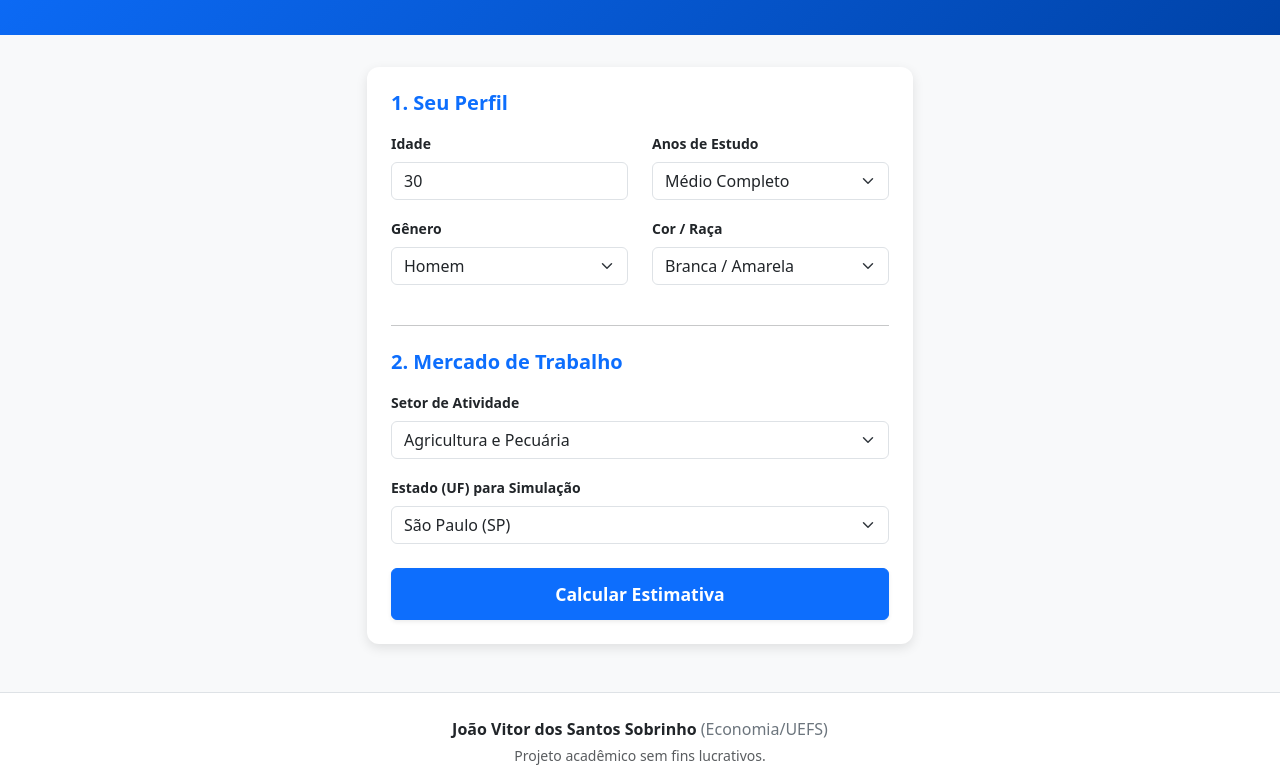
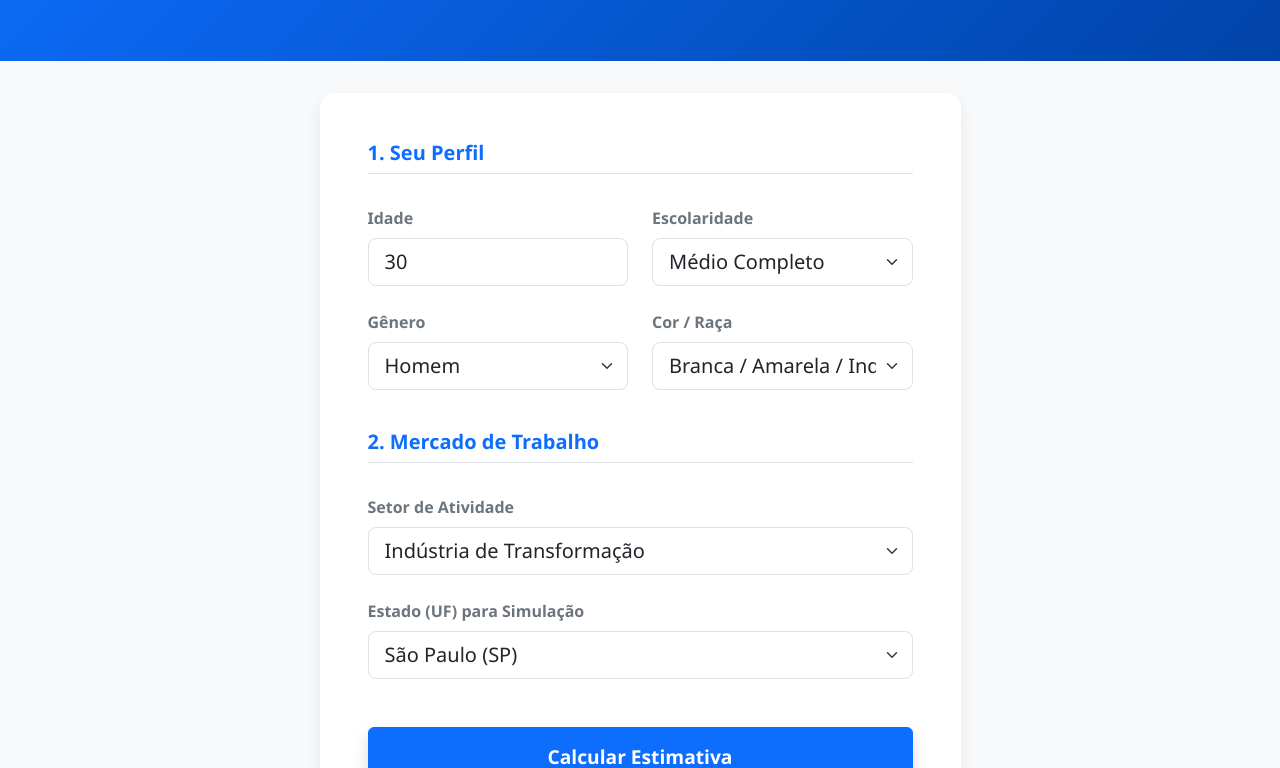
Before and after one commit to jvssobrinho/calculadora-salario, a plain HTML site: page index.html in a window 1280 px wide. Shown: the part 147-915 px from the top of the page. Drawn offline with nearby package versions, Linux system fonts and the light colour scheme.

Commit message:
Update index.html

```diff
--- a/index.html
+++ b/index.html
@@ -6,103 +6,106 @@
     <title>Simulador de Salários Brasil 2025</title>
     <link href="https://cdn.jsdelivr.net/npm/bootstrap@5.3.0/dist/css/bootstrap.min.css" rel="stylesheet">
     <style>
-        body { background-color: #f8f9fa; }
-        .card { box-shadow: 0 4px 12px rgba(0,0,0,0.1); border: none; border-radius: 12px; }
-        .header-bg { background: linear-gradient(135deg, #0d6efd, #0043a8); color: white; padding: 2.5rem 0; margin-bottom: 2rem; }
+        body { background-color: #f8f9fa; font-family: 'Segoe UI', Tahoma, Geneva, Verdana, sans-serif; }
+        .card { box-shadow: 0 8px 16px rgba(0,0,0,0.08); border: none; border-radius: 15px; }
+        .header-bg { background: linear-gradient(135deg, #0d6efd, #0043a8); color: white; padding: 3rem 0; margin-bottom: 2rem; }
 
         .result-box {
             background-color: #ffffff;
-            border: 2px solid #e9ecef;
-            border-radius: 12px;
-            padding: 25px;
+            border: 1px solid #dee2e6;
+            border-left: 5px solid #198754;
+            border-radius: 8px;
+            padding: 30px;
             text-align: center;
             display: none;
-            margin-top: 25px;
-            animation: fadeIn 0.5s ease-in-out;
+            margin-top: 30px;
+            box-shadow: 0 4px 12px rgba(0,0,0,0.05);
+            animation: fadeIn 0.6s ease-out;
         }
-        @keyframes fadeIn { from { opacity: 0; transform: translateY(10px); } to { opacity: 1; transform: translateY(0); } }
+        @keyframes fadeIn { from { opacity: 0; transform: translateY(20px); } to { opacity: 1; transform: translateY(0); } }
 
-        .result-value { font-size: 2.8rem; font-weight: 800; color: #198754; line-height: 1.2; }
-        .result-range { font-size: 1.1rem; color: #6c757d; margin-top: 5px; font-weight: 500; }
-        .badge-uf { background-color: #e3f2fd; color: #0d6efd; padding: 5px 10px; border-radius: 20px; font-size: 0.85rem; font-weight: 600; margin-bottom: 10px; display: inline-block; }
+        .result-value { font-size: 3.5rem; font-weight: 800; color: #198754; letter-spacing: -1px; margin: 10px 0; }
+        .result-range { font-size: 1.15rem; color: #495057; background-color: #f8f9fa; padding: 10px; border-radius: 8px; display: inline-block; margin-top: 10px; border: 1px solid #e9ecef; }
+        .badge-uf { background-color: #e7f1ff; color: #0d6efd; padding: 6px 12px; border-radius: 30px; font-size: 0.9rem; font-weight: 700; text-transform: uppercase; letter-spacing: 0.5px; }
 
-        /* Ajuste do botão */
-        .btn-calc { padding: 12px; font-size: 1.1rem; font-weight: 600; }
+        .btn-calc { padding: 15px; font-size: 1.2rem; font-weight: 700; transition: all 0.3s; }
+        .btn-calc:hover { transform: translateY(-2px); box-shadow: 0 4px 10px rgba(13, 110, 253, 0.3); }
+
+        footer a { color: inherit; text-decoration: none; border-bottom: 1px dotted #6c757d; }
+        footer a:hover { color: #0d6efd; border-bottom: 1px solid #0d6efd; }
     </style>
 </head>
 <body class="d-flex flex-column min-vh-100">
 
     <div class="header-bg text-center">
-        <h1 class="fw-bold">💰 Simulador de Salários Brasil</h1>
-        <p class="lead opacity-75">Baseado em dados da PNADc 2025 (IBGE) e Microeconometria</p>
+        <h1 class="fw-bold display-5">💰 Simulador de Salários Brasil</h1>
+        <p class="lead opacity-90">Baseado em dados da PNADc 2025 (IBGE) e Microeconometria</p>
     </div>
 
     <div class="container pb-5 flex-grow-1">
         <div class="row justify-content-center">
-            <div class="col-md-8 col-lg-6">
-                <div class="card p-4">
+            <div class="col-md-8 col-lg-7">
+                <div class="card p-4 p-md-5">
                     <form id="salaryForm">
-                        <h5 class="mb-3 text-primary fw-bold">1. Seu Perfil</h5>
-
-                        <div class="row">
-                            <div class="col-6 mb-3">
-                                <label class="form-label small fw-bold">Idade</label>
-                                <input type="number" class="form-control" id="idade" value="30" min="14" max="80" required>
+                        <div class="row g-4 mb-4">
+                            <div class="col-12">
+                                <h5 class="text-primary fw-bold border-bottom pb-2">1. Seu Perfil</h5>
                             </div>
-                            <div class="col-6 mb-3">
-                                <label class="form-label small fw-bold">Anos de Estudo</label>
-                                <select class="form-select" id="estudo">
+                            <div class="col-md-6">
+                                <label class="form-label fw-bold text-secondary">Idade</label>
+                                <input type="number" class="form-control form-control-lg" id="idade" value="30" min="14" max="80" required>
+                            </div>
+                            <div class="col-md-6">
+                                <label class="form-label fw-bold text-secondary">Escolaridade</label>
+                                <select class="form-select form-select-lg" id="estudo">
                                     <option value="0">Sem instrução</option>
-                                    <option value="4">Fundamental Inc.</option>
-                                    <option value="9">Fundamental Comp.</option>
+                                    <option value="4">Fundamental Incompleto</option>
+                                    <option value="9">Fundamental Completo</option>
                                     <option value="12" selected>Médio Completo</option>
                                     <option value="16">Superior Completo</option>
-                                    <option value="18">Pós-Graduação</option>
+                                    <option value="18">Pós-Graduação (Mestrado/Dout)</option>
                                 </select>
                             </div>
-                        </div>
-
-                        <div class="row">
-                            <div class="col-6 mb-3">
-                                <label class="form-label small fw-bold">Gênero</label>
-                                <select class="form-select" id="sexo">
+                            <div class="col-md-6">
+                                <label class="form-label fw-bold text-secondary">Gênero</label>
+                                <select class="form-select form-select-lg" id="sexo">
                                     <option value="homem">Homem</option>
                                     <option value="mulher">Mulher</option>
                                 </select>
                             </div>
-                            <div class="col-6 mb-3">
-                                <label class="form-label small fw-bold">Cor / Raça</label>
-                                <select class="form-select" id="cor">
-                                    <option value="branca">Branca / Amarela</option>
+                            <div class="col-md-6">
+                                <label class="form-label fw-bold text-secondary">Cor / Raça</label>
+                                <select class="form-select form-select-lg" id="cor">
+                                    <option value="branca">Branca / Amarela / Indígena</option>
                                     <option value="preta">Preta / Parda</option>
                                 </select>
                             </div>
                         </div>
 
-                        <hr class="my-4">
-                        <h5 class="mb-3 text-primary fw-bold">2. Mercado de Trabalho</h5>
-
-                        <div class="mb-3">
-                            <label class="form-label small fw-bold">Setor de Atividade</label>
-                            <select class="form-select" id="setor">
-                                <option value="1">Agricultura e Pecuária</option>
-                                <option value="2">Indústria Geral</option>
-                                <option value="3">Indústria de Transformação</option>
+                        <div class="row g-4 mb-4">
+                            <div class="col-12">
+                                <h5 class="text-primary fw-bold border-bottom pb-2 mt-3">2. Mercado de Trabalho</h5>
+                            </div>
+                            <div class="col-12">
+                                <label class="form-label fw-bold text-secondary">Setor de Atividade</label>
+                                <select class="form-select form-select-lg" id="setor">
+                                    <option value="1">Agricultura, Pecuária e Silvicultura</option>
+                                    <option value="2">Indústria Extrativa</option>
+                                    <option value="3" selected>Indústria de Transformação</option>
                                     <option value="4">Eletricidade e Gás</option>
-                                <option value="5">Saneamento e Resíduos</option>
+                                    <option value="5">Água, Esgoto e Gestão de Resíduos</option>
                                     <option value="6">Construção Civil</option>
-                                <option value="7">Comércio e Reparação</option>
-                                <option value="8">Transporte e Correio</option>
+                                    <option value="7">Comércio e Reparação de Veículos</option>
+                                    <option value="8">Transporte, Armazenagem e Correio</option>
                                     <option value="9">Alojamento e Alimentação</option>
-                                <option value="10">Tecnologia e Informação</option>
-                                <option value="11">Administração Pública</option>
-                                <option value="12">Educação, Saúde e Serviços</option>
+                                    <option value="10">Informação e Comunicação (TI)</option>
+                                    <option value="11">Administração Pública e Defesa</option>
+                                    <option value="12">Educação, Saúde e Serviços Sociais</option>
                                 </select>
                             </div>
-
-                        <div class="mb-4">
-                            <label class="form-label small fw-bold">Estado (UF) para Simulação</label>
-                            <select class="form-select" id="uf">
+                            <div class="col-12">
+                                <label class="form-label fw-bold text-secondary">Estado (UF) para Simulação</label>
+                                <select class="form-select form-select-lg" id="uf">
                                     <option value="11">Rondônia (RO)</option>
                                     <option value="12">Acre (AC)</option>
                                     <option value="13">Amazonas (AM)</option>
@@ -113,7 +116,7 @@
                                     <option value="21">Maranhão (MA)</option>
                                     <option value="22">Piauí (PI)</option>
                                     <option value="23">Ceará (CE)</option>
-                                <option value="24">Rio G. do Norte (RN)</option>
+                                    <option value="24">Rio Grande do Norte (RN)</option>
                                     <option value="25">Paraíba (PB)</option>
                                     <option value="26">Pernambuco (PE)</option>
                                     <option value="27">Alagoas (AL)</option>
@@ -125,16 +128,17 @@
                                     <option value="35" selected>São Paulo (SP)</option>
                                     <option value="41">Paraná (PR)</option>
                                     <option value="42">Santa Catarina (SC)</option>
-                                <option value="43">Rio G. do Sul (RS)</option>
-                                <option value="50">Mato G. do Sul (MS)</option>
+                                    <option value="43">Rio Grande do Sul (RS)</option>
+                                    <option value="50">Mato Grosso do Sul (MS)</option>
                                     <option value="51">Mato Grosso (MT)</option>
                                     <option value="52">Goiás (GO)</option>
                                     <option value="53">Distrito Federal (DF)</option>
                                 </select>
                             </div>
+                        </div>
 
-                        <div class="d-grid">
-                            <button type="button" class="btn btn-primary btn-calc shadow-sm" onclick="calcularSalario()">
+                        <div class="d-grid mt-5">
+                            <button type="button" class="btn btn-primary btn-calc shadow" onclick="calcularSalario()">
                                 Calcular Estimativa
                             </button>
                         </div>
@@ -145,12 +149,15 @@
                         <div class="result-value" id="valorEstimado">R$ 0,00</div>
 
                         <div class="result-range">
-                            Faixa provável: <br>
-                            <strong id="faixaMin">R$ 0,00</strong> até <strong id="faixaMax">R$ 0,00</strong>
+                            <span>Faixa provável (95% confiança):</span><br>
+                            <strong id="faixaMin" class="text-dark">R$ 0,00</strong>
+                            <span class="text-muted mx-2">até</span>
+                            <strong id="faixaMax" class="text-dark">R$ 0,00</strong>
                         </div>
 
-                        <p class="mt-3 text-muted" style="font-size: 0.8rem;">
-                            *Valores brutos mensais (40h). A faixa representa a variação estatística de 95% para este perfil.
+                        <p class="mt-4 mb-0 text-muted small fst-italic">
+                            *Valores brutos mensais estimados para jornada de 40h semanais. <br>
+                            A "faixa provável" indica a variação salarial natural para este perfil devido a fatores não observáveis.
                         </p>
                     </div>
                 </div>
@@ -158,38 +165,48 @@
         </div>
     </div>
 
-    <footer class="mt-auto py-4 bg-white border-top text-center text-muted">
+    <footer class="mt-auto py-4 bg-white border-top text-center text-secondary">
         <div class="container">
-            <p class="mb-1 fw-bold text-dark">João Vitor dos Santos Sobrinho <span class="fw-normal text-secondary">(Economia/UEFS)</span></p>
-            <p class="mb-0 small">Projeto acadêmico sem fins lucrativos.</p>
+            <p class="mb-1 fw-bold text-dark">João Vitor dos Santos Sobrinho <span class="fw-normal text-muted">(Economia/UEFS)</span></p>
+            <p class="mb-0 small">Projeto acadêmico de Microeconometria Aplicada.</p>
         </div>
     </footer>
 
     <script>
         let modelo = null;
 
-        // Carrega o JSON
-        fetch('modelo_salario_coeficientes_2025_geral.json') // <--- ATENÇÃO AO NOME DO ARQUIVO
-            .then(response => response.json())
+        // IMPORTANTE: O nome do arquivo JSON deve ser exato
+        fetch('modelo_salario_coeficientes_2025_geral.json')
+            .then(response => {
+                if (!response.ok) throw new Error("Erro HTTP: " + response.status);
+                return response.json();
+            })
             .then(data => {
-                modelo = data; // Guarda o objeto inteiro para acessar meta_info
-                console.log("Modelo carregado!", modelo.meta_info);
+                modelo = data;
+                console.log("Modelo carregado com sucesso!", modelo.meta_info);
             })
             .catch(error => {
-                console.error('Erro:', error);
-                alert('Erro ao carregar os dados do modelo.');
+                console.error('Erro ao carregar JSON:', error);
+                alert('Erro: Não foi possível carregar os dados do modelo. Verifique se o arquivo JSON está na mesma pasta.');
             });
 
         function calcularSalario() {
             if (!modelo) {
-                alert("O modelo ainda está carregando...");
+                alert("Aguarde, carregando dados do modelo...");
                 return;
             }
 
             const coef = modelo.coeficientes;
-            const sigma = modelo.meta_info.sigma_resid || 0.65; // Fallback se não tiver sigma
 
-            // Inputs
+            // --- CORREÇÃO DE SEGURANÇA ---
+            // Se o sigma vier do JSON com valor absurdo (erro de peso), usamos 0.65.
+            let sigma = modelo.meta_info.sigma_resid;
+            if (!sigma || sigma > 5) {
+                console.warn("Sigma do JSON suspeito (" + sigma + "). Usando valor padrão 0.65.");
+                sigma = 0.65;
+            }
+
+            // 1. Coleta Inputs
             const idade = parseFloat(document.getElementById('idade').value);
             const anosEstudo = parseFloat(document.getElementById('estudo').value);
             const sexo = document.getElementById('sexo').value;
@@ -197,18 +214,21 @@
             const setor = document.getElementById('setor').value;
             const uf = document.getElementById('uf').value;
 
-            // Experiência Minceriana
+            // 2. Experiência Minceriana
             let experiencia = idade - anosEstudo - 6;
-            if (experiencia < 0) experiencia = 0;
+            if (experiencia < 0) {
+                experiencia = 0; // Evita experiência negativa
+            }
             let experiencia2 = experiencia * experiencia;
 
-            // Score Linear (Log do Salário)
+            // 3. Soma dos Coeficientes (Log-Linear)
             let score = coef['const'] || coef['Intercepto'] || 1.2;
 
             score += (coef['Anos_Estudo'] || 0) * anosEstudo;
             score += (coef['Experiencia'] || 0) * experiencia;
             score += (coef['Experiencia_2'] || 0) * experiencia2;
 
+            // Dummies
             if (sexo === 'mulher') score += (coef['d_mulher'] || 0);
             if (cor === 'preta') score += (coef['d_preto_pardo'] || 0);
 
@@ -220,36 +240,37 @@
             let chaveSetor = `setor_${setor}`;
             if (coef[chaveSetor]) score += coef[chaveSetor];
 
-            // IMR (Correção Viés) - Assume média 0.6 para predição geral se não calcular individualmente
-            if (coef['IMR']) score += coef['IMR'] * 0.6;
+            // IMR (Correção Viés de Seleção)
+            if (coef['IMR']) score += coef['IMR'] * 0.6; // Média estimada do IMR na população
 
-            // --- CÁLCULO DOS INTERVALOS ---
-            // Intervalo de Confiança de 95% (z = 1.96)
-            // No logaritmo:
+            // 4. Cálculo dos Intervalos (Log Scale)
+            // Intervalo de Confiança de 95% (z ≈ 1.96)
             let log_medio = score;
             let log_min = score - (1.96 * sigma);
             let log_max = score + (1.96 * sigma);
 
-            // Reverte Log para Reais (Exponencial)
-            // Multiplica por 4.5 semanas * 40 horas = 180 horas mensais
-            const horasMensais = 4.5 * 40;
+            // 5. Transformação para Reais (Exponencial)
+            // 4.5 semanas * 40 horas = 180 horas mensais
+            const horasMensais = 180;
 
             let salarioMedio = Math.exp(log_medio) * horasMensais;
             let salarioMin = Math.exp(log_min) * horasMensais;
             let salarioMax = Math.exp(log_max) * horasMensais;
 
-            // Atualiza UI
+            // Ajuste visual para valores muito baixos (opcional, mas evita R$ 50,00)
+            if (salarioMin < 0) salarioMin = 0;
+
+            // 6. Atualização da Interface
             const fmt = new Intl.NumberFormat('pt-BR', { style: 'currency', currency: 'BRL' });
 
             document.getElementById('valorEstimado').innerText = fmt.format(salarioMedio);
             document.getElementById('faixaMin').innerText = fmt.format(salarioMin);
             document.getElementById('faixaMax').innerText = fmt.format(salarioMax);
 
-            // Texto da Badge
             const nomeUF = document.getElementById('uf').options[document.getElementById('uf').selectedIndex].text;
             document.getElementById('badgeUF').innerText = `Estimativa para: ${nomeUF}`;
 
-            // Exibir
+            // Efeito de aparecer
             const resultBox = document.getElementById('resultado');
             resultBox.style.display = 'block';
             resultBox.scrollIntoView({ behavior: 'smooth', block: 'center' });
```
Lines whose indentation alone changed are shown as unchanged.
